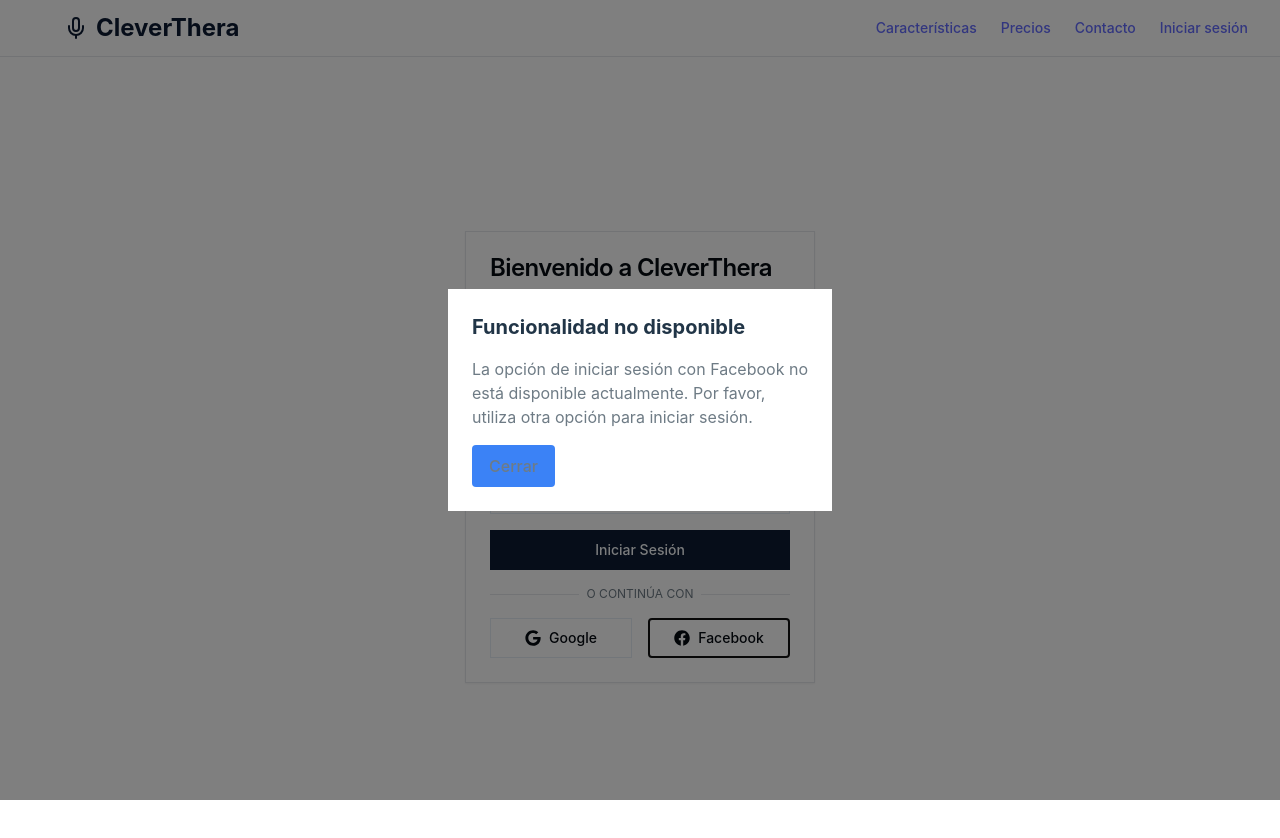
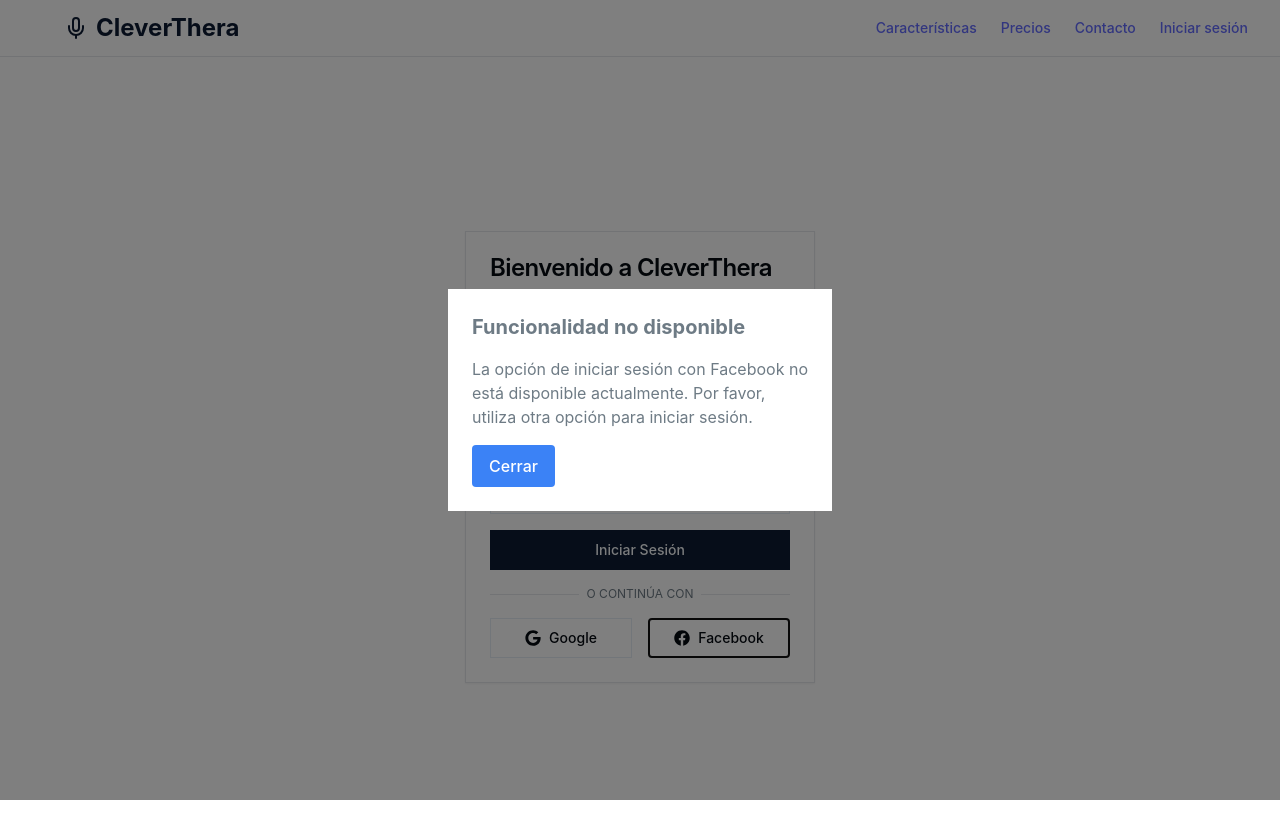
Before and after one commit to Diego-DPL/cleverthera, a React (Vite) app: page /login in a window 1280 px wide. Both pictures are taken after a click on the button "Facebook". Shown: the top 838 px of the page. Built offline with nearby package versions, Linux system fonts and the light colour scheme; no server answers.

Commit message:
color en el modal 2

```diff
--- a/src/components/ui/Modal.tsx
+++ b/src/components/ui/Modal.tsx
@@ -14,11 +14,11 @@ const Modal: React.FC<ModalProps> = ({ isOpen, onClose, title, children }) => {
   return (
     <div className="fixed inset-0 z-50 flex items-center justify-center bg-black bg-opacity-50">
       <div className="bg-white rounded-lg p-6 max-w-sm w-full">
-        {title && <h2 className="text-xl font-bold mb-4">{title}</h2>}
+        {title && <h2 className="text-xl text-muted-foreground font-bold mb-4">{title}</h2>}
         {children}
         <button
           onClick={onClose}
-          className="mt-4 px-4 py-2 bg-blue-500 text-muted-foreground rounded hover:bg-blue-600"
+          className="mt-4 px-4 py-2 bg-blue-500 text-white rounded hover:bg-blue-600"
         >
           Cerrar
         </button>
```
